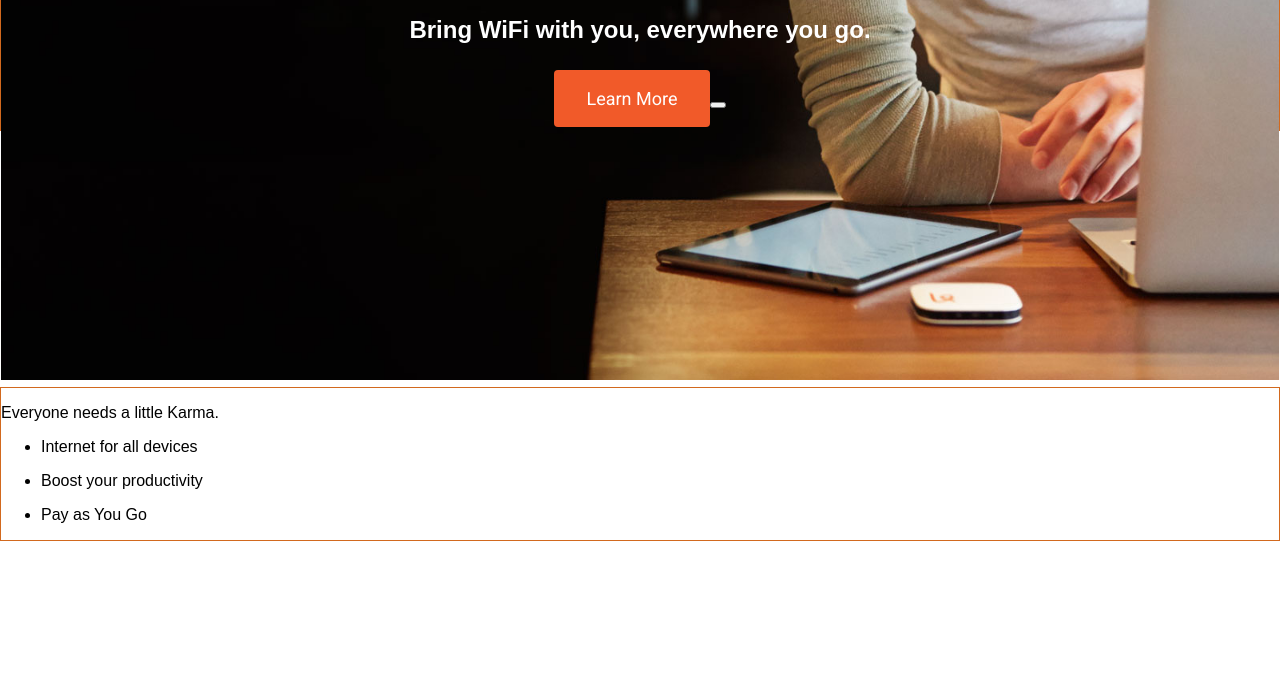
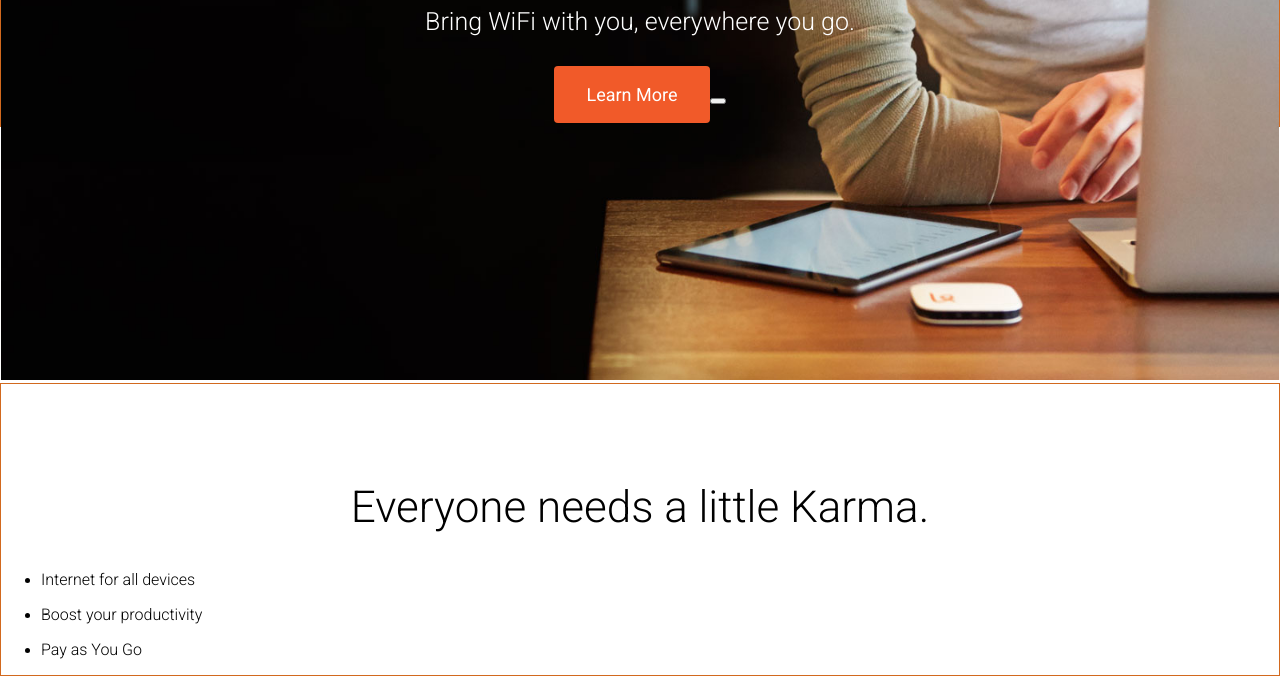
Before and after one commit to ammanley/karma-site-clone, a plain HTML site: page index.html in a window 1280 px wide. Shown: the part 361-1037 px from the top of the page. Before the commit the page ends 902 px from the top, so only its background shows below. Drawn offline with Linux system fonts and the light colour scheme.

Commit message:
h2 and h3 fixed

```diff
--- a/css/style.css
+++ b/css/style.css
@@ -13,10 +13,16 @@ h1 {
 }
 
 h2 {
-
+	font-family: 'Roboto', sans-serif;
+	font-weight: 100;
 }
 
 h3 {
+	font-family: 'Roboto', sans-serif;
+	font-weight: 100;
+}
+
+p  {
 	font-family: 'Roboto', sans-serif;
 	font-weight: 100;
 }
@@ -107,3 +113,11 @@ img.logo {
 .spacer {
 	margin-bottom: 16em;
 }
+
+/*===========Bottom Section==================*/
+
+.bottom-text > h2 {
+	font-size: 2.75rem;
+	margin-top: 2.2em;
+	text-align:center;
+}
--- a/index.html
+++ b/index.html
@@ -27,15 +27,15 @@
 	<img class = background-image src= "img/first-background.jpg" alt="Background">
 		<div class=background-text>
 			<h1>Introducing Karma</h1>
-			<h2>Bring WiFi with you, everywhere you go.</h2>
+			<h3>Bring WiFi with you, everywhere you go.</h3>
 			<button class=learn-more-button>Learn More<button>
 		</div>
 </div>
 
 <div class = spacer></div>
 
-<div>
-	<p> Everyone needs a little Karma.</p>
+<div class = bottom-text>
+	<h2> Everyone needs a little Karma.</h2>
 	<ul>
 		<li><p>Internet for all devices</p></li>
 		<li><p>Boost your productivity</p></li>
```
